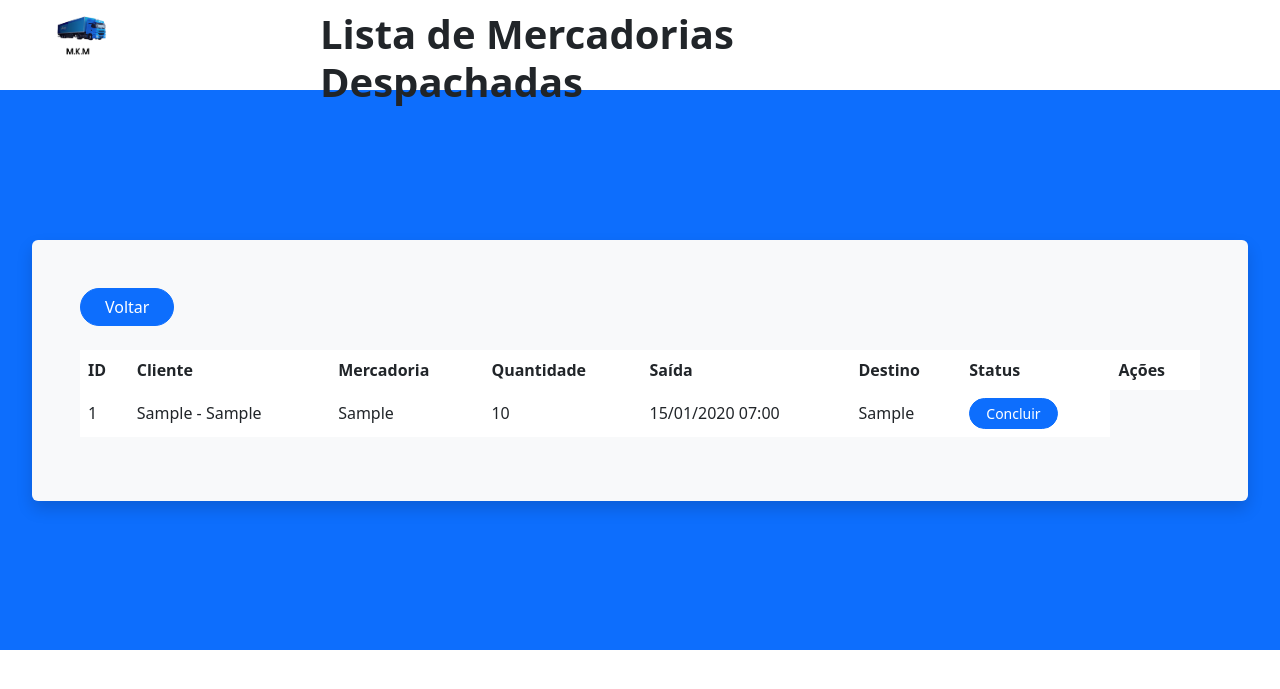
After one commit to BR-Pufferfish/Projeto_SENAC_T4678_Python, a Django app: page /listar_mercadoria_despachada/ in a window 1280 px wide. The commit adds this page. Shown: the top 689 px of the page. Run offline with Django 5.2, Linux system fonts and the light colour scheme; tables that the repository leaves empty hold one stand-in row (values such as "Sample post").

Commit message:
iniciada a inclusao do processo de despachar

```diff
--- a/core/models.py
+++ b/core/models.py
@@ -11,7 +11,7 @@ class Categoria(models.Model):
 class Pessoa(models.Model):
     cpf_cnpj = models.CharField(max_length=14)
     razao_social = models.CharField(max_length=100)
-    data_nascimento = models.DateTimeField()
+    data_nascimento = models.DateField()
     contato = models.CharField(max_length=11)
     email = models.EmailField(max_length=100)
     OPCOES_PESSOA = [
--- a/core/templates/core/editar_pessoa.html
+++ b/core/templates/core/editar_pessoa.html
@@ -65,8 +65,7 @@
 
                     <div class="col-md-6 mb-4">
                         <label class="form-label fw-bold">Data de Nascimento</label>
-                        <input type="date" value="{{ form.data_nascimento.value }}" name="data_nascimento"
-                            class="form-control" required>
+                        {{ form.data_nascimento }}
                     </div>
 
                 </div>
--- /dev/null
+++ b/core/templates/core/listar_mercadoria_despachada.html
@@ -0,0 +1,67 @@
+{% extends 'core/base.html' %}
+{% block header %}
+
+<h1 class="fw-bold" style="position: absolute; top: 10px; left: 50%; transform: translateX(-50%);">Lista de Mercadorias
+    Despachadas
+</h1>
+
+{% endblock %}
+{% block content %}
+
+<div class="container-fluid p-0">
+
+    <!-- Header -->
+
+
+    <!-- Fundo Azul -->
+    <div class="bg-primary d-flex justify-content-center align-items-center" style="min-height: 70vh;">
+
+        <!-- Card central -->
+        <div class="bg-light p-5 rounded shadow" style="width: 95%;">
+
+            <!-- Botão Voltar -->
+            <div class="mb-4">
+                <a href="{% url 'estoque' %}" class="btn btn-primary rounded-pill px-4">
+                    Voltar
+                </a>
+            </div>
+
+            <table class="table table-borderless align-middle">
+                <thead>
+                    <tr class="fw-bold">
+                        <th>ID</th>
+                        <th>Cliente</th>
+                        <th>Mercadoria</th>
+                        <th>Quantidade</th>
+                        <th>Saída</th>
+                        <th>Destino</th>
+                        <th>Status</th>
+                        <th>Ações</th>
+                    </tr>
+                </thead>
+                <tbody>
+                    {% for movimentacao in movimentacoes %}
+                    <tr>
+                        <td>{{ movimentacao.id }}</td>
+                        <td>{{ movimentacao.pessoa }}</td>
+                        <td>{{ movimentacao.estoque.mercadoria }}</td>
+                        <td>{{ movimentacao.quantidade }}</td>
+                        <td>{{ movimentacao.dtSaida |date:"d/m/Y H:i" }}</td>
+                        <td>{{ movimentacao.destino }}</td>
+                        <td>
+                            <a href="{% url 'finalizar_movimentacao' movimentacao.id %}"
+                                class="btn btn-sm btn-primary rounded-pill px-3">
+                                Concluir
+                            </a>
+                        </td>
+                    </tr>
+                    {% endfor %}
+                </tbody>
+            </table>
+
+        </div>
+    </div>
+
+</div>
+
+{% endblock %}
--- a/core/views.py
+++ b/core/views.py
@@ -3,7 +3,7 @@ from django.contrib.auth.mixins import LoginRequiredMixin, PermissionRequiredMix
 from django.contrib.auth.views import LoginView
 from django.views.generic import CreateView, ListView, UpdateView, DeleteView
 from django.urls import reverse_lazy
-from core.models import Categoria, Estoque, Pessoa
+from core.models import Categoria, Estoque, Movimentacoes, Pessoa
 
 
 
@@ -132,3 +132,22 @@ class ExcluirPessoaView(LoginRequiredMixin, PermissionRequiredMixin, DeleteView)
     success_url = reverse_lazy('listar_pessoa')
     permission_required = 'core.delete_pessoa'
     raise_exception = True
+
+
+
+
+
+
+class ListarMercadoriaDespachadaView(ListView):
+    model = Movimentacoes
+    template_name = 'core/listar_mercadoria_despachada.html'
+    context_object_name = 'movimentacoes'
+
+
+class FinalizarMovimentacaoView(LoginRequiredMixin, PermissionRequiredMixin, UpdateView):
+    model = Movimentacoes
+    fields = ['status']
+    template_name = 'core/finalizar_movimentacao.html'
+    success_url = reverse_lazy('listar_mercadoria_despachada')
+    permission_required = 'core.change_movimentacoes'
+    raise_exception = True
--- a/setup/urls.py
+++ b/setup/urls.py
@@ -25,6 +25,7 @@ from core.views import ListarCategoriaView, NovaCategoriaView, EditarCategoriaVi
 from core.views import ListarEstoqueView, NovoEstoqueView, EditarEstoqueView, ExcluirEstoqueView
 from core.views import CriarPessoasView, ListarPessoasView,EditarPessoaView, ExcluirPessoaView
 from core.views import TelaLoginView
+from core.views import ListarMercadoriaDespachadaView, FinalizarMovimentacaoView
 
 urlpatterns = [
     path('admin/', admin.site.urls),
@@ -53,4 +54,8 @@ urlpatterns = [
     path('criar_pessoa/', CriarPessoasView.as_view(), name='criar_pessoa'),
     path('editar_pessoa/<int:pk>/', EditarPessoaView.as_view(), name='editar_pessoa'),
     path('excluir_pessoa/<int:pk>', ExcluirPessoaView.as_view(), name='excluir_pessoa'),
+
+
+    path('listar_mercadoria_despachada/', ListarMercadoriaDespachadaView.as_view(), name='listar_mercadoria_despachada'),
+    path('finalizar_movimentacao/<int:pk>/', FinalizarMovimentacaoView.as_view(), name='finalizar_movimentacao'),
 ]
```
Also changed, not shown: core/templates/core/estoque.html (+7 -4 lines), core/templates/core/listar_mercadoria.html (+4 -3 lines), core/migrations/0002_alter_pessoa_data_nascimento.py (added).
